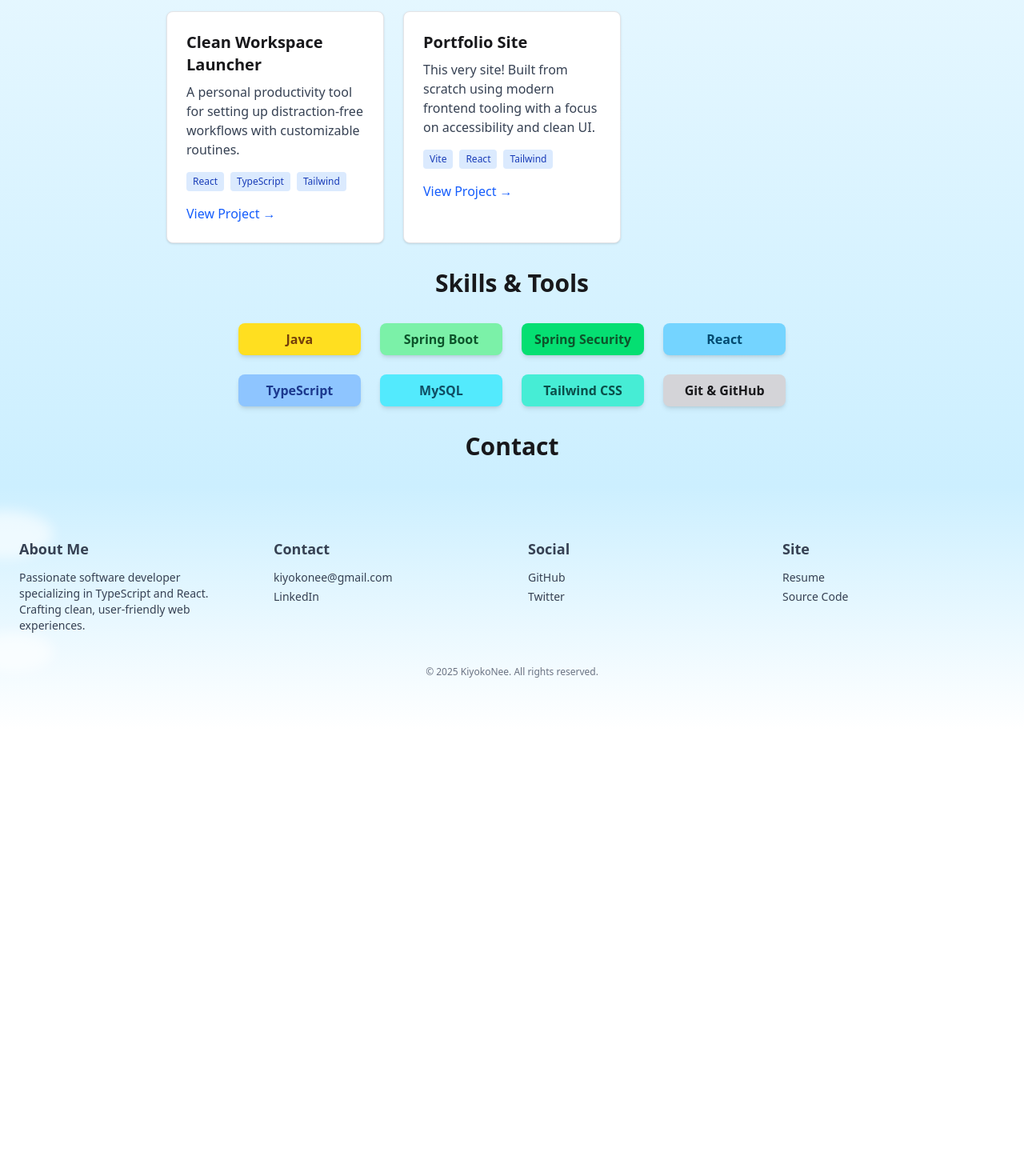
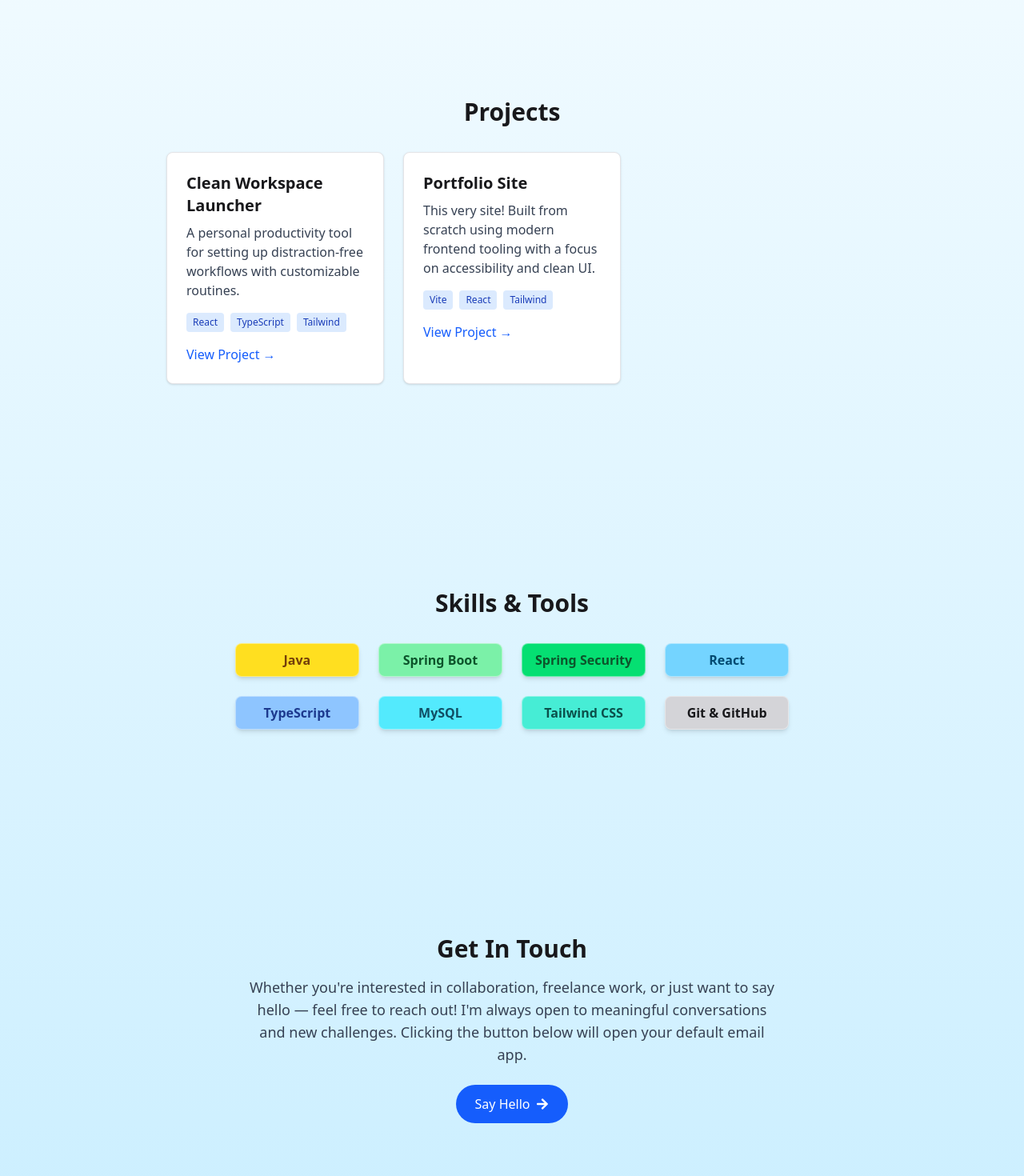
Before and after one commit to KiyokoNee/portfolio, a React (Vite) app in the folder portfolio-client/: page / in a window 1280 px wide. Shown: the part 760-2230 px from the top of the page at 80% size. Before the commit the page ends 1672 px from the top, so only its background shows below. Built offline with nearby package versions, Linux system fonts and the light colour scheme.

Commit message:
finished basic setup. just need to refine everything

```diff
--- a/portfolio-client/src/components/SectionWrapper.tsx
+++ b/portfolio-client/src/components/SectionWrapper.tsx
@@ -7,7 +7,7 @@ type SectionWrapperProps = {
 
 export const SectionWrapper = ({children, id}: SectionWrapperProps) => {
     return (
-        <section id={id} className="max-w-4xl mx-auto p-4">
+        <section id={id} className="max-w-4xl mx-auto px-4 py-24 sm:py-32">
             {children}
         </section>
     )
--- a/portfolio-client/src/sections/Contact.tsx
+++ b/portfolio-client/src/sections/Contact.tsx
@@ -1,9 +1,34 @@
 import {SectionWrapper} from "../components/SectionWrapper.tsx";
+import {siteMeta} from "../config/siteMeta.ts";
+import {FaArrowRight} from "react-icons/fa";
 
 export const Contact = () => {
     return (
         <SectionWrapper id="contact">
-            <h2 className="text-3xl font-bold mb-4">Contact</h2>
+            <div className="text-center max-w-2xl mx-auto">
+                <h2 className="text-3xl font-bold mb-4">Get In Touch</h2>
+
+                <p className="text-lg text-gray-700 dark:text-zinc-300 mb-6">
+                    Whether you're interested in collaboration, freelance work, or just want to say hello —
+                    feel free to reach out! I'm always open to meaningful conversations and new challenges.
+                    Clicking the button below will open your default email app.
+                </p>
+
+                <a
+                    href={`mailto:${siteMeta.email}`}
+                    className="inline-flex items-center gap-2 px-6 py-3 rounded-full bg-blue-600 text-white dark:bg-sky-500 dark:text-zinc-900 hover:bg-blue-700 dark:hover:bg-sky-400 transition-colors font-medium"
+                >
+                    Say Hello <FaArrowRight />
+                </a>
+
+                {/* Optional: Add this later if you want links */}
+                {/*
+        <div className="mt-6 flex justify-center gap-4">
+          <a href="https://github.com/kiyokonee" target="_blank" rel="noopener noreferrer" className="text-blue-600 dark:text-sky-400 hover:underline">GitHub</a>
+          <a href="https://linkedin.com/in/yourhandle" target="_blank" rel="noopener noreferrer" className="text-blue-600 dark:text-sky-400 hover:underline">LinkedIn</a>
+        </div>
+        */}
+            </div>
         </SectionWrapper>
     )
 }
--- a/portfolio-client/src/sections/Hero.tsx
+++ b/portfolio-client/src/sections/Hero.tsx
@@ -3,7 +3,7 @@ import {SectionWrapper} from "../components/SectionWrapper.tsx";
 export const Hero = () => {
     return (
         <SectionWrapper id="home">
-            <div className="flex flex-col items-center text-center gap-6 py-20">
+            <div className="flex flex-col items-center text-center gap-6">
                 <h1 className="text-4xl sm:text-5xl font-bold leading-tight">
                     <span className="block">Hi, I’m <span className="text-blue-600 dark:text-sky-300">KiyokoNee</span>.</span>
                 </h1>
--- a/portfolio-client/src/sections/Projects.tsx
+++ b/portfolio-client/src/sections/Projects.tsx
@@ -19,11 +19,13 @@ const dummyProjects = [
 export const Projects = () => {
     return (
         <SectionWrapper id="projects">
-            <h2 className="text-3xl font-bold mb-8 text-center">Projects</h2>
-            <div className="grid gap-6 sm:grid-cols-2 lg:grid-cols-3">
-                {dummyProjects.map((project, i) => (
-                    <ProjectCard key={i} {...project} />
-                ))}
+            <div>
+                <h2 className="text-3xl font-bold mb-8 text-center">Projects</h2>
+                <div className="grid gap-6 sm:grid-cols-2 lg:grid-cols-3">
+                    {dummyProjects.map((project, i) => (
+                        <ProjectCard key={i} {...project} />
+                    ))}
+                </div>
             </div>
         </SectionWrapper>
     );
--- a/portfolio-client/src/sections/Tools.tsx
+++ b/portfolio-client/src/sections/Tools.tsx
@@ -15,18 +15,24 @@ const toolsData = [
 export const Tools = () => {
     return (
         <SectionWrapper id="tools">
+            <div>
                 <h2 className="text-3xl font-bold mb-8 text-center">Skills & Tools</h2>
                 <div className="grid grid-cols-2 sm:grid-cols-3 md:grid-cols-4 gap-6 max-w-4xl mx-auto">
                     {toolsData.map(({ name, bgColor, textColor }) => (
                         <div
                             key={name}
-                        className={`flex items-center justify-center rounded-lg px-4 py-2 font-semibold shadow-md transition-transform hover:scale-105 cursor-default select-none ${bgColor} ${textColor}`}
+                            className={`flex items-center justify-center rounded-lg px-4 py-2 font-semibold
+    shadow-md transition-transform hover:scale-105 cursor-default select-none
+    ${bgColor} ${textColor}
+    border border-white/40 dark:border-none
+    shadow-[0_2px_8px_rgba(0,0,0,0.1)] dark:shadow-[0_1px_4px_rgba(0,0,0,0.25)]`}
                             title={name}
                         >
                             {name}
                         </div>
                     ))}
                 </div>
+            </div>
         </SectionWrapper>
     );
 };
```
Lines whose indentation alone changed are shown as unchanged.
